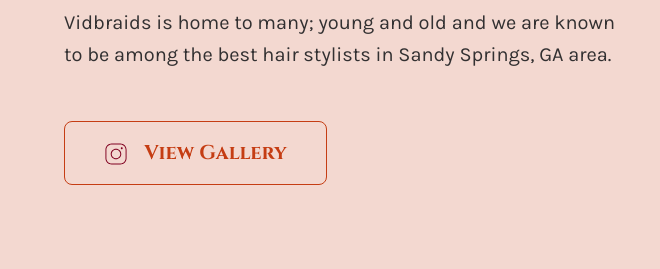
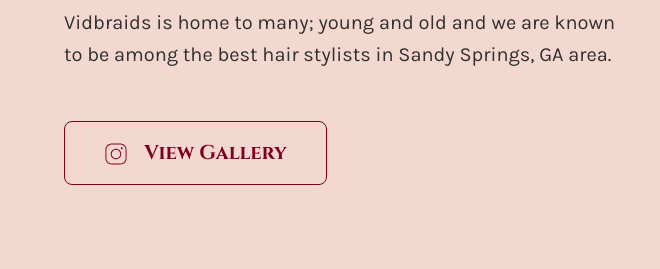
Before and after one commit to nedufari/vidbraids, a plain HTML site: page index.html in a window 1280 px wide. Shown: the part 1164-1433 px from the top of the page, 0-660 px from the left. Drawn offline with nearby package versions, Linux system fonts and the light colour scheme.

Commit message:
fixed the about button

```diff
--- a/style.css
+++ b/style.css
@@ -248,8 +248,8 @@ body{
 .about-cta{
     width:100%;
     background-color:transparent;
-    border:1px solid var(--color-primary);
-    color:var(--color-primary);
+    border:1px solid var(--color-btn);
+    color:var(--color-btn);
     white-space: pre-line;
 }
 .about-img{
@@ -448,9 +448,16 @@ body{
     #header{
         padding:var(--padding-1000) 6.4rem 0;
     }
+    /* .fixed-top{
+        background-color:var(--body-bg);
+        box-shadow: 0 4px 6px 0 rgba(0, 0, 0, 0.2), 0 6px 10px 0 rgba(0, 0, 0, 0.19);
+    } */
+
     .fixed-top .main-nav{
         align-items:center;
     }
+
+
     .main-nav{
         background-color:transparent;
     }
@@ -626,3 +633,192 @@ body{
         width:32.8rem;
     }
 }
+
+
+
+
+/* ipads and tablets  view media query */
+/* @media screen and (min-width:481px) and (max-width:768px){
+    #header{
+        padding:var(--padding-1000) 6.4rem 0;
+    }
+
+
+    .fixed-top .main-nav{
+        align-items:center;
+    }
+
+
+    .main-nav{
+        background-color:transparent;
+    }
+    .nav-item .nav-link{
+        color:var(--color-teritary);
+    }
+    .hero-content{
+        justify-content:flex-start;
+    }
+    .hero-content>div{
+        width:50rem;
+        margin-left:6.4rem;
+        margin-top:10.5rem;
+        text-align:left;
+    }
+    .hero-content .main-text,
+    .hero-content .hero-paragraph{
+        color:var(--text-dark);
+        margin-bottom:var(--padding-1000);
+    }
+    .colored{
+        color:var(--color-primary);
+    }
+    .hero-img{
+        background:linear-gradient(0deg, rgba(128, 0, 32, 0.08), rgba(128, 0,32, 0.08)),
+                    url("./images/HeroImage.jpg") no-repeat center;
+        position:relative;
+        background-size:cover;
+    }
+    #about{
+        flex-direction:row;
+        column-gap:5rem;
+    }
+    .about-content{
+        row-gap:var(--padding-1000);
+        order:1;
+    }
+    .about-cta{
+        width:26.3rem;
+    }
+    .about-img{
+        order:2;
+    }
+    .about-img, .about-content{
+        min-height:45rem;
+        flex:1;
+    }
+    .about-img img{
+        height:100%;
+    }
+    .testimony-container .carousel{
+        width:100%;
+        padding:0 8rem;
+    }
+    .testimony-card{
+        width:79.2rem;
+        height:56rem;
+        flex-direction:row;
+    }
+    .testimony-content{
+        order:1;
+        flex:1;
+        height:100%;
+        padding:0 2.4rem;
+        justify-content:center;
+    }
+    .testimony-content,
+    .testimony-img{
+        margin-top:0;
+    }
+    .testimony-img{
+        order:2;
+        flex:1;
+        height:100%;
+    }
+    .testimony-img img{
+        border-radius:0;
+    }
+    .carousel-inner{
+        z-index:1;
+    }
+    .carousel-control-prev span{
+        margin-right:8rem;
+    }
+    .carousel-control-next span{
+        margin-left:8rem;
+    }
+    .arrows{
+        border:1px solid black;
+        justify-content:flex-start;
+    }
+    .arrows > span{
+        color:var(--color-primary);
+        font-size:var(--padding-1000);
+        font-family:var(--font-family-k);
+    }
+    #gallery{
+        padding-left:0;
+        padding-right:0;
+        flex-direction:row;
+        column-gap:0.8rem;
+        min-height:100vh;
+    }
+    .flex-item-1{
+        order:1;
+        width:34.2rem;
+    }
+    .flex-item-1 > div{
+        width:100%;
+    }
+    .img1, .img8 {
+
+        height: 425.243px;
+    }
+    .img5{
+
+        height: 342px;
+    }
+    .img7{
+
+        height:38.3rem;
+    }
+    .flex-item-2{
+        order:2;
+        flex:2;
+        flex-direction:row;
+        gap:0.8rem;
+        flex-wrap:wrap;
+    }
+    .flex-item-2 .gallery-img{
+        width:49.35%;
+    }
+    .img2{
+        height:39.8rem;
+    }
+    .img3{
+        height:42.8rem;
+    }
+    .img4{
+        margin-top:-3rem;
+        height:45.2rem;
+    }
+    .img6{
+        height:42.3rem;
+    }
+    .flex-item-3{
+        order:3;
+        width:32.2rem;
+    }
+
+    .flex-item-3 > div{
+        width:100%;
+    }
+
+    .img9{
+        height:30.9rem;
+    }
+    .img10{
+        height:41.20rem;
+    }
+    #contact{
+        display:grid;
+        place-items:center;
+    }
+    .contact-container{
+        width:58.9rem;
+        row-gap:2rem;
+    }
+
+    .contact-btn{
+        width:32.8rem;
+    }
+} */
```
